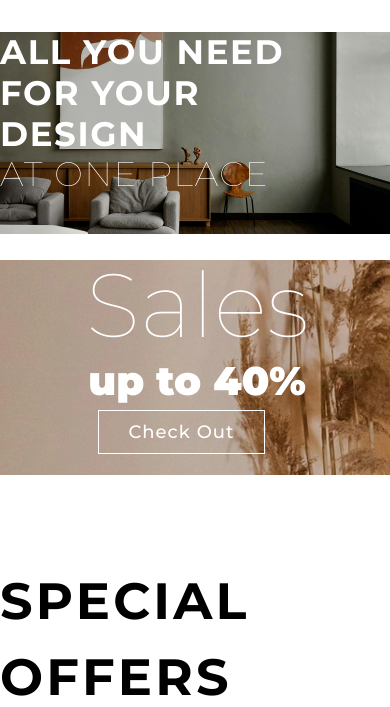
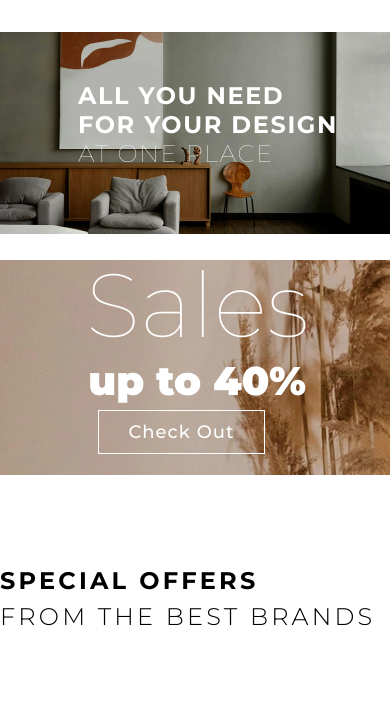
Before and after one commit to Danilshenko/Some, a plain HTML site: page index.html in a window 390 px wide. Shown: the part 85-792 px from the top of the page. Drawn offline with Linux system fonts and the light colour scheme.

Commit message:
Repair text main and special

```diff
--- a/styles/main.css
+++ b/styles/main.css
@@ -75,6 +75,12 @@ footer {
 }
 }
 
+@media (max-width: 500px){
+  body{
+    padding: 0 25px;
+  }
+}
+
 @media (max-width: 400px) {
   body {
     padding: 0;
--- a/styles/style.css
+++ b/styles/style.css
@@ -658,8 +658,11 @@
 @media (max-width: 800px) {
   /* Hero Text */
   .main-text {
-    left: 0px;
-    top: 0px;
+    left: 20%;
+    top: 25%;
+  }
+  .main-text h1, .main-text h2{
+    font-size: 24px;
   }
   /* Sales Image */
   .sales-block__img {
@@ -669,6 +672,10 @@
   }
   .block-button {
     top: 150px;
+  }
+   /* Special text */
+  .special-offers__name h2, .special-offers__name h3{
+    font-size: 24px;
   }
   /* App Image */
   .app-block__img {
@@ -712,9 +719,6 @@
 
 @media (max-width: 600px) {
   /* Main Text */
-  .main-text {
-    left: 0px;
-  }
   .header-menu_en {
     left: 73%;
   }
```
